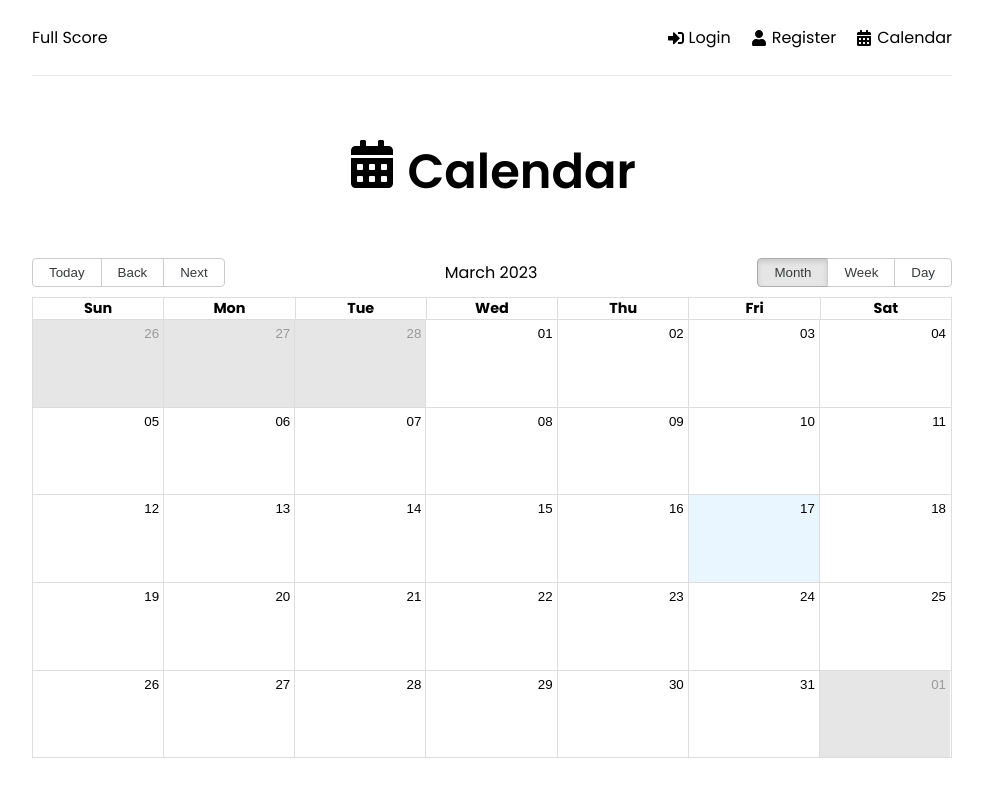
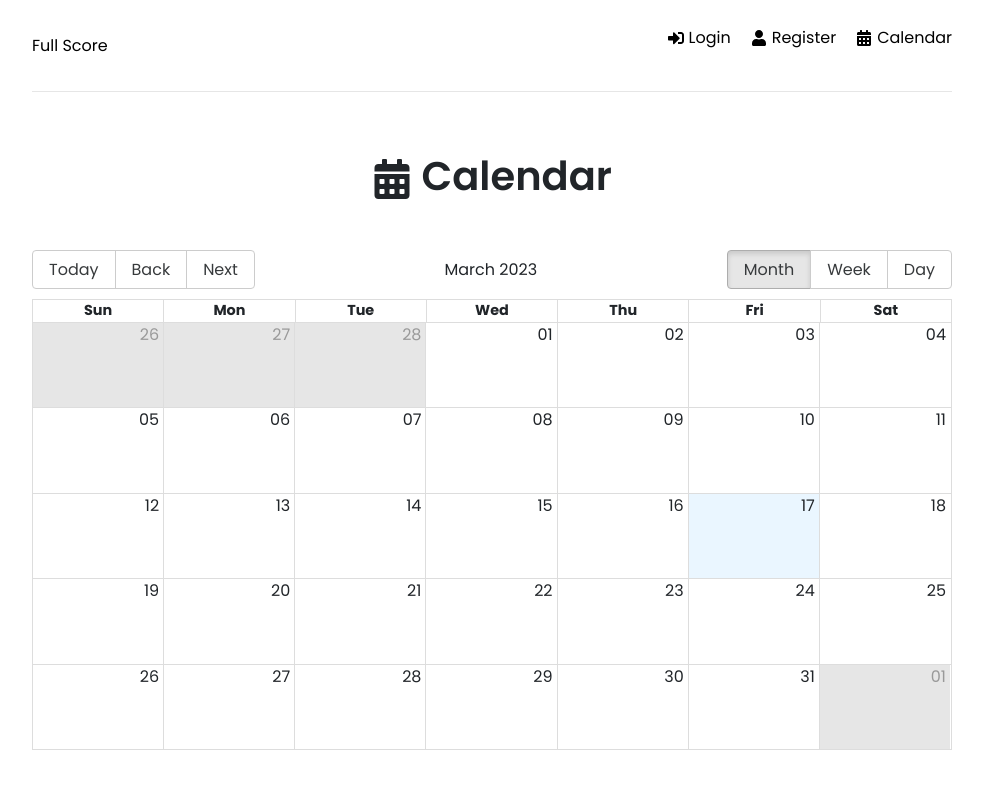
Before and after one commit to MediumJeff/full-score, a React (Create React App) app in the folder frontend/: page /calendar in a window 1280 px wide. Shown: the top 796 px of the page, without its empty margins (148-1131 px from the left). Built offline with nearby package versions, Linux system fonts and the light colour scheme.

Commit message:
Updated calendar UI, next fix delete, add update

```diff
--- a/frontend/src/App.js
+++ b/frontend/src/App.js
@@ -1,11 +1,12 @@
 import { BrowserRouter as Router, Routes, Route } from 'react-router-dom';
 import { ToastContainer } from 'react-toastify';
 import 'react-toastify/dist/ReactToastify.css';
+import "bootstrap/dist/css/bootstrap.min.css";
 import Dashboard from './pages/Dashboard';
 import Login from './pages/Login';
 import Register from './pages/Register';
 import Header from './components/Header';
-import Calendar from './pages/Calendar';
+import CalendarEvents from './pages/Calendar';
 import AddEvent from './components/AddEvent';
 
 function App() {
@@ -18,7 +19,7 @@ function App() {
             <Route path='/' element={<Dashboard />} />
             <Route path='/login' element={<Login />} />
             <Route path='/register' element={<Register />} />
-            <Route path='/calendar' element={<Calendar />} />
+            <Route path='/calendar' element={<CalendarEvents />} />
             <Route path='/addEvent' element={<AddEvent />} />
           </Routes>
         </div>
--- a/frontend/src/components/AddEvent.jsx
+++ b/frontend/src/components/AddEvent.jsx
@@ -53,7 +53,6 @@ function AddEvent() {
     dispatch(createEvent(calendarData))
     dispatch(getEvent())
     navigate('/')
-    console.log(calendarData)
     }
 
 
--- a/frontend/src/components/CalendarDisplay.jsx
+++ /dev/null
@@ -1,61 +0,0 @@
-import { useSelector } from "react-redux";
-import { useMemo } from "react";
-import { Calendar, momentLocalizer, Views } from 'react-big-calendar';
-import moment from 'moment';
-import "react-big-calendar/lib/css/react-big-calendar.css";
-import "react-datepicker/dist/react-datepicker.css";
-
-const localizer = momentLocalizer(moment)
-
-
-function CalendarDisplay() {
-    const { events } = useSelector((state) => state.events)
-
-
-    // Details for react-big-calendar display
-    const { defaultDate, formats, views } = useMemo(
-        () => ({
-            defaultDate: new Date(),
-            formats: {
-                dayFormat: (date, culture, localizer) =>
-                    localizer.format(date, 'ddd MM/DD', culture),
-                eventTimeRangeFormat: ({ start, end }, culture, localizer) =>
-                    localizer.format(start, 'hh:mm a', culture) +
-                    ' - ' +
-                    localizer.format(end, 'hh:mm a', culture),
-            },
-            views: [Views.MONTH, Views.WEEK, Views.DAY],
-        }),
-        []
-    )
-
-    // TODO: Make Dialog via MUI to send to edit/delete functions? React-bootstrap modal?
-    // Try to avoid separate page if at all possible
-
-    const handleSelectedEvent = (e) => {
-        alert(`Event name: ${e.title}\nEvent start: ${new Date(e.start).toLocaleDateString()}, ${new Date(e.start).toLocaleTimeString()}\nEvent end: ${new Date(e.end).toLocaleDateString()}, ${new Date(e.end).toLocaleTimeString()}\nLocation: ${e.location}\nAdditional information: ${e.notes}`)
-    }
-
-    return (
-        <>
-            <div>
-                <Calendar
-                    localizer={localizer}
-                    events={events}
-                    startAccessor={(events) => { return new Date(events.start) }}
-                    endAccessor={(events) => { return new Date(events.end) }}
-                    style={{ height: 500 }}
-                    defaultDate={defaultDate}
-                    formats={formats}
-                    views={views}
-                    scrollToTime={new Date()}
-                    selectable
-                    popup
-                    onSelectEvent={handleSelectedEvent}
-                />
-            </div>
-        </>
-    )
-}
-
-export default CalendarDisplay;
--- a/frontend/src/components/EventDetails.jsx
+++ b/frontend/src/components/EventDetails.jsx
@@ -1,6 +1,8 @@
-import React from 'react';
+import React from 'react'
 
-const EventDetails = () => {
+const EventDetails = ({ props }) => {
+
+
   return (
     <div>Event Details</div>
   )
--- a/frontend/src/features/calendar/calendarSlice.js
+++ b/frontend/src/features/calendar/calendarSlice.js
@@ -112,7 +112,7 @@ export const calendarSlice = createSlice({
             .addCase(deleteEvent.fulfilled, (state, action) => {
                 state.isLoading = false
                 state.isSuccess = true
-                state.events.push(action.payload)
+                state.events = state.events.filter((event) => event._id !== action.payload.id)
             })
             .addCase(deleteEvent.rejected, (state, action) => {
                 state.isLoading = false
--- a/frontend/src/pages/Calendar.jsx
+++ b/frontend/src/pages/Calendar.jsx
@@ -1,17 +1,26 @@
-import React, { useEffect } from "react";
+import { useEffect, useState, useMemo } from "react";
 import { useSelector, useDispatch } from "react-redux";
 import { useNavigate } from "react-router-dom";
 import { toast } from "react-toastify";
-import { getEvent, reset } from "../features/calendar/calendarSlice";
+import { getEvent, deleteEvent, reset } from "../features/calendar/calendarSlice";
 import { FaCalendarAlt } from 'react-icons/fa';
-import CalendarDisplay from "../components/CalendarDisplay";
+import { Calendar, momentLocalizer, Views } from 'react-big-calendar';
+import moment from 'moment';
+import "react-big-calendar/lib/css/react-big-calendar.css";
+import "react-datepicker/dist/react-datepicker.css";
+import Modal from 'react-bootstrap/Modal';
+import Button from 'react-bootstrap/Button';
 
-function Calendar() {
+const localizer = momentLocalizer(moment)
+
+
+function CalendarEvents() {
 
     const navigate = useNavigate()
     const dispatch = useDispatch()
 
     const { user, isError, isSuccess, message } = useSelector((state) => state.auth)
+    const { events } = useSelector((state) => state.events)
 
     useEffect(() => {
         if (isError) {
@@ -27,9 +36,35 @@ function Calendar() {
         }
     }, [user, isError, isSuccess, message, dispatch, navigate])
 
-    const onClick = () => {
+    const newEvent = () => {
         navigate('/addEvent')
     }
+
+    const [show, setShow] = useState(false);
+    const [eventData, setEventData] = useState({})
+    const handleClose = () => setShow(false);
+
+    const handleShow = (e) => {
+        setShow(true)
+        setEventData(e)
+    };
+
+    // Details for react-big-calendar display
+    const { defaultDate, formats, views } = useMemo(
+        () => ({
+            defaultDate: new Date(),
+            formats: {
+                dayFormat: (date, culture, localizer) =>
+                    localizer.format(date, 'ddd MM/DD', culture),
+                eventTimeRangeFormat: ({ start, end }, culture, localizer) =>
+                    localizer.format(start, 'hh:mm a', culture) +
+                    ' - ' +
+                    localizer.format(end, 'hh:mm a', culture),
+            },
+            views: [Views.MONTH, Views.WEEK, Views.DAY],
+        }),
+        []
+    )
 
     return (
         <>
@@ -39,17 +74,57 @@ function Calendar() {
                 </h1>
             </section>
             <div>
-                <CalendarDisplay />
+                <Calendar
+                    localizer={localizer}
+                    events={events}
+                    startAccessor={(events) => { return new Date(events.start) }}
+                    endAccessor={(events) => { return new Date(events.end) }}
+                    style={{ height: 500 }}
+                    defaultDate={defaultDate}
+                    formats={formats}
+                    views={views}
+                    scrollToTime={new Date()}
+                    selectable
+                    popup
+                    onSelectEvent={handleShow}
+                />
             </div>
             <div>
                 {user && user.admin ? (
-                    <button className="btn" onClick={onClick}>Add Event</button>
+                    <button className="btn" onClick={newEvent}>Add Event</button>
                 ) : null
                 }
+            </div>
+            <div>
+                <Modal show={show} onHide={handleClose}>
+                    <Modal.Header>
+                        <Modal.Title>Event Details</Modal.Title>
+                    </Modal.Header>
+                    <Modal.Body>Event Name: {eventData.title}</Modal.Body>
+                    <Modal.Body>Start: {new Date(eventData.start).toLocaleDateString()}, {new Date(eventData.start).toLocaleTimeString()}</Modal.Body>
+                    <Modal.Body>End: {new Date(eventData.end).toLocaleDateString()}, {new Date(eventData.end).toLocaleTimeString()}</Modal.Body>
+                    <Modal.Body>Location: {eventData.location}</Modal.Body>
+                    <Modal.Body>Additional Information: {eventData.notes}</Modal.Body>
+                    <Modal.Footer>
+                        <Button variant="primary" onClick={handleClose}>
+                            Close
+                        </Button>
+                        {user && user.admin ? (
+                            <>
+                                <Button variant="success" active>Edit Event</Button>{' '}
+                                <Button variant="danger" active onClick={() => {
+                                    dispatch(deleteEvent(eventData._id))
+                                    handleClose()
+                                }}>Delete Event</Button>{' '}
+                            </>
+                        ) : null
+                        }
+                    </Modal.Footer>
+                </Modal>
             </div>
         </>
     )
 
 }
 
-export default Calendar;
+export default CalendarEvents;
```
